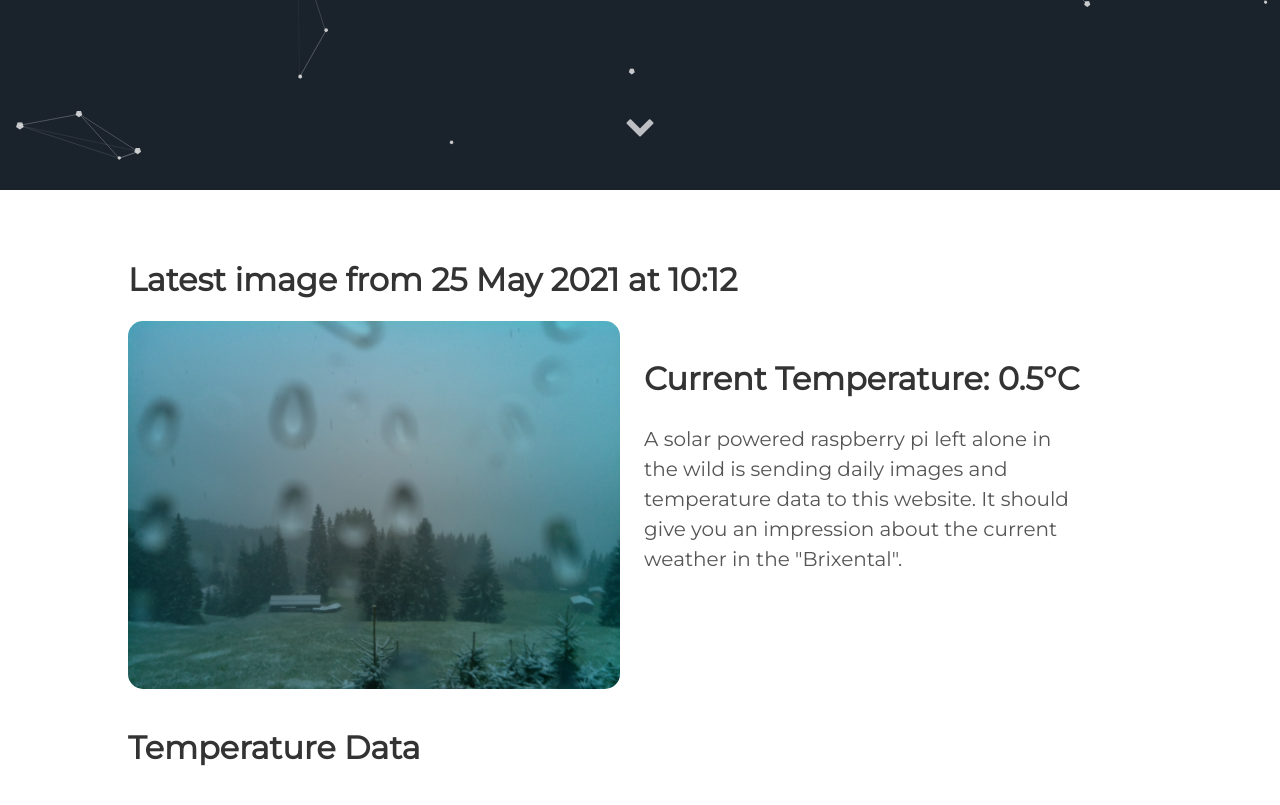
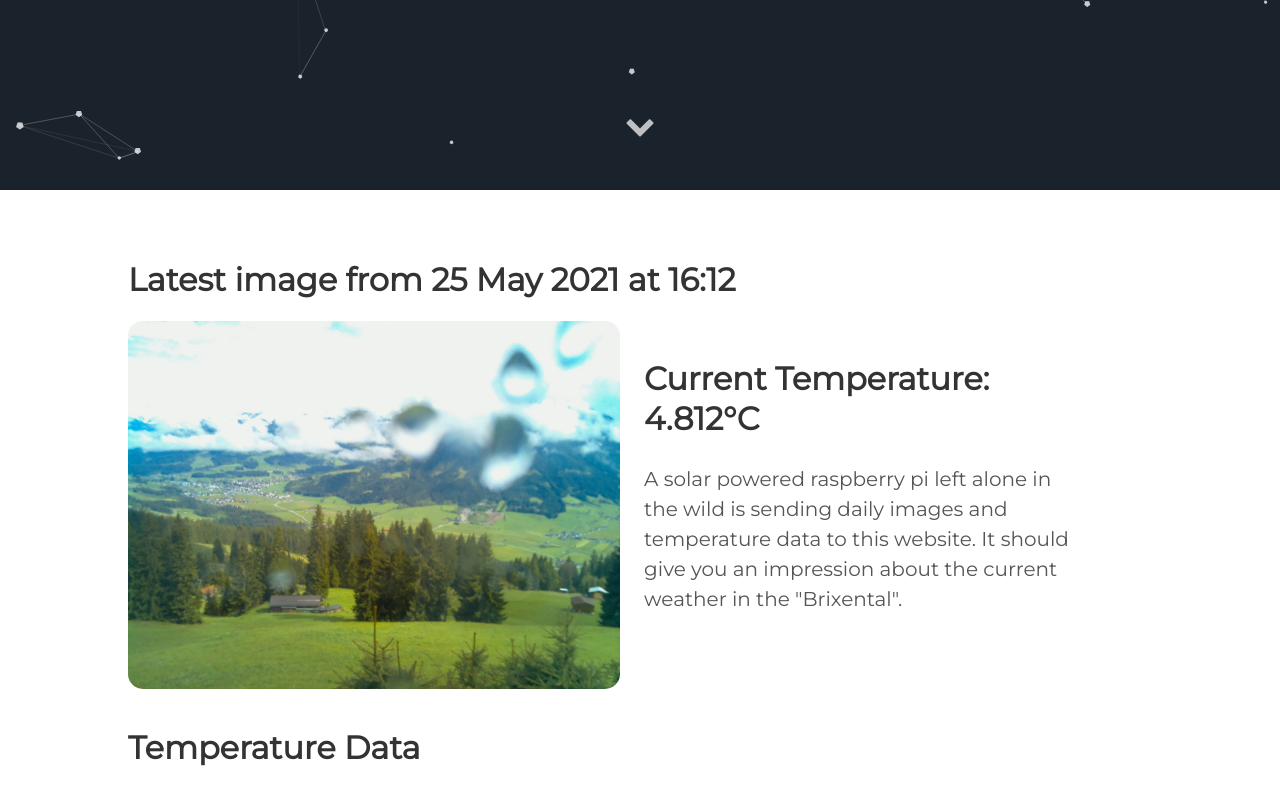
Before and after one commit to vektorious/vektorious.github.io, a Jekyll site: the page built from resources/huette.md, in a window 1280 px wide and 900 px high, scrolled down 710 px. Shown: the top 805 px of the window. Built offline with Jekyll 4.4.1, drawn with Linux system fonts in a browser that asks for light colours.

Commit message:
I'm a bot beep boop

```diff
--- a/resources/huette.md
+++ b/resources/huette.md
@@ -6,13 +6,13 @@ image: '/assets/img/'
 description: 'Live image from the Austrian alps'
 twitter_text: ' '
 ---
-## Latest image from 25 May 2021 at 10:12
+## Latest image from 25 May 2021 at 16:12
 <div class="huette">
   <div class="huette-image">
     <img src="{{ "/assets/img/huette.jpg" | prepend: site.baseurl }}">
   </div>
   <div class="huette-text">
-        <h2>Current Temperature: 0.5°C</h2>
+        <h2>Current Temperature: 4.812°C</h2>
         <p>A solar powered raspberry pi left alone in the wild is sending daily images and temperature data to this website. It should give you an impression about the current weather in the "Brixental".</p>
 
   </div>
```
Also changed, not shown: rpi-script/2021-05-25_161115.txt (renamed from rpi-script/2021-05-25_101121.txt, +5 -5 lines), rpi-script/huette.md (+2 -2 lines), assets/img/huette.jpg, assets/img/temp_plot.png, rpi-script/temp_plot.png, 1 other file.
